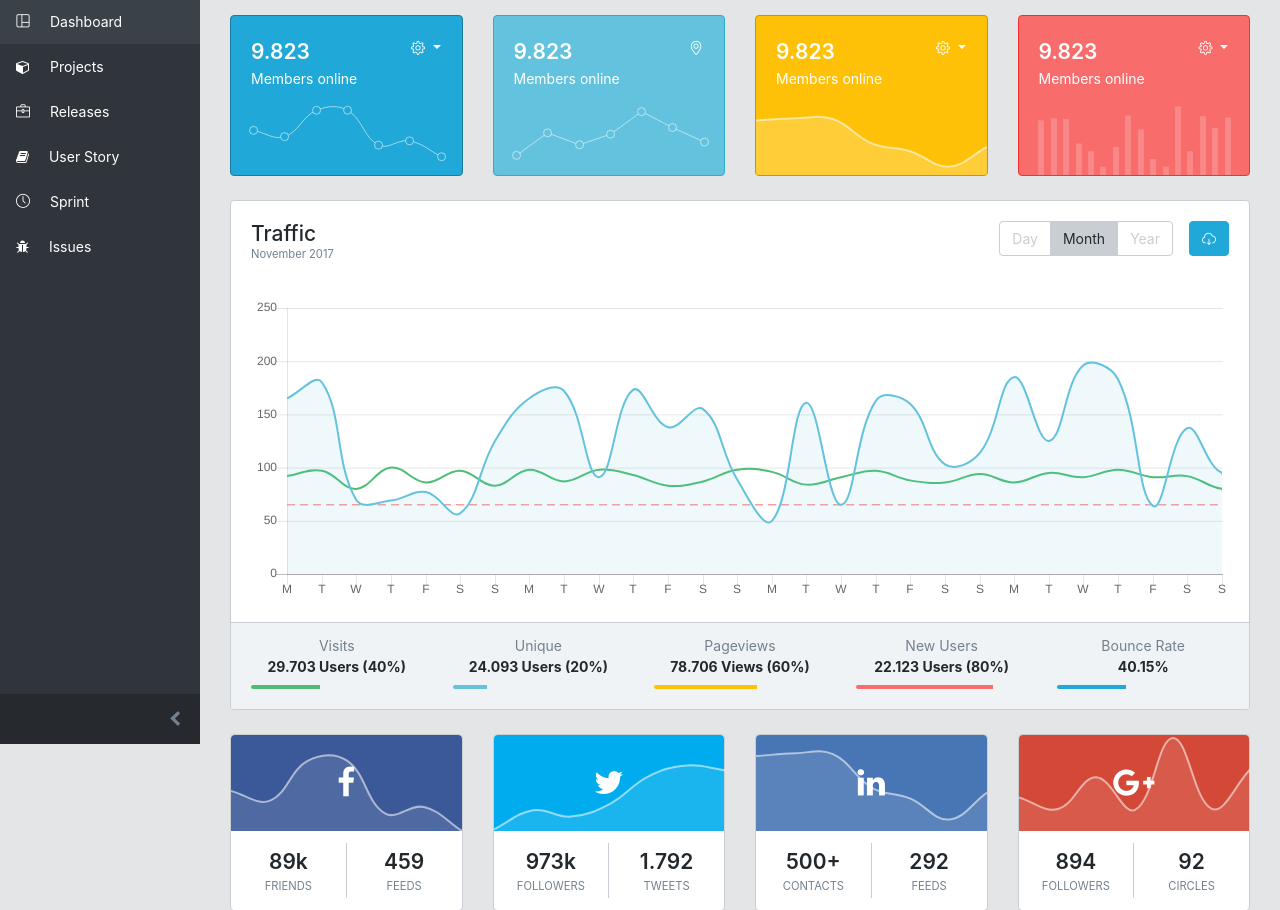
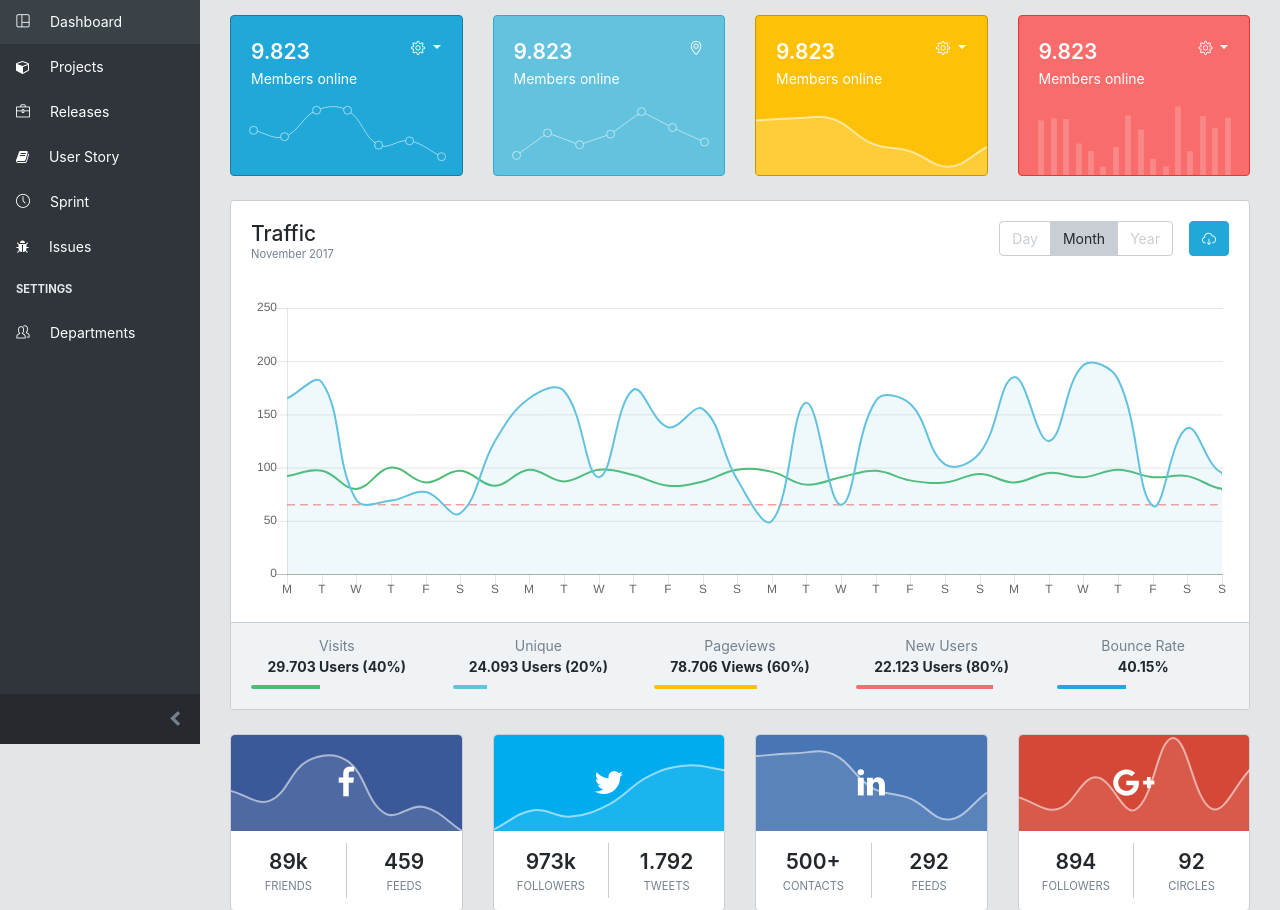
Before and after one commit to nahidsaikat/scrumate, a Django app: page / in a window 1280 px wide. Shown: the part 56-966 px from the top of the page. Run offline with Django 3.2, Linux system fonts and the light colour scheme; the visitor is signed in with stand-in values (Sample User, id 1); some libraries are stand-ins or nearby versions; some web fonts are replaced.

Commit message:
<57> Adding department url and fixing department model.

```diff
--- a/core/templates/index.html
+++ b/core/templates/index.html
@@ -100,6 +100,11 @@
                     <a class="nav-link" href="{% url 'issue_list' %}">
                         <i class="fa fa-bug mr-3"></i> Issues</a>
                 </li>
+                <li class="nav-title">Settings</li>
+                <li class="nav-item">
+                    <a class="nav-link" href="{% url 'department_list' %}">
+                        <i class="icons cui-people mr-3"></i> Departments</a>
+                </li>
                 {% endif %}
             </ul>
         </nav>
--- a/core/urls.py
+++ b/core/urls.py
@@ -13,4 +13,8 @@ urlpatterns = [
     path('sprint/add/', views.sprint_add, name='sprint_add'),
     path('issue/', views.issue_list, name='issue_list'),
     path('issue/add/', views.issue_add, name='issue_add'),
+
+    # Settings
+    path('department/', views.issue_list, name='department_list'),
+    path('department/add/', views.issue_add, name='department_add'),
 ]
```
Also changed, not shown: core/models.py (+4 -4 lines), core/migrations/0021_auto_20190318_1028.py (added).
